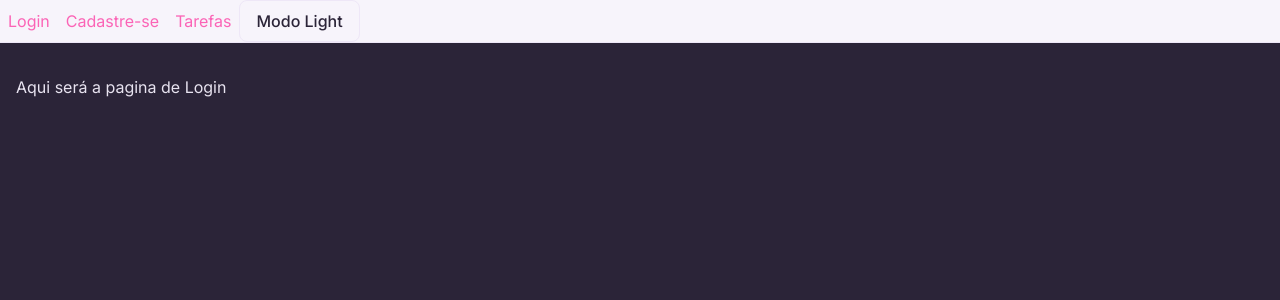
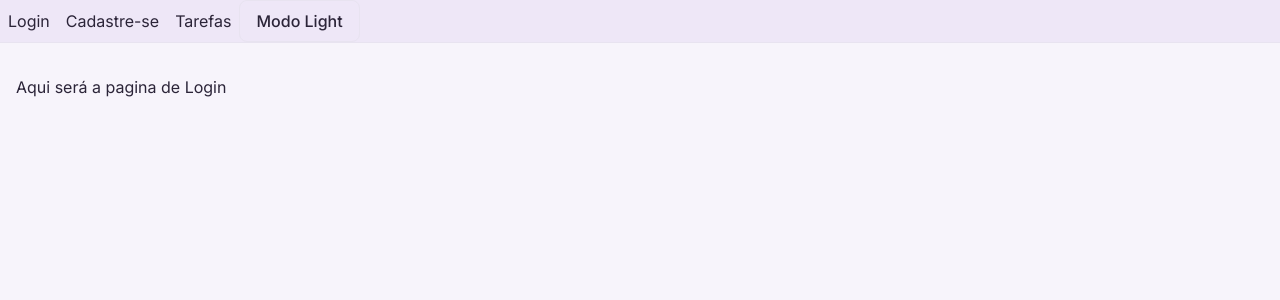
Before and after one commit to BrunaAMonteiro/Task-List-Vue, a Vue app: page /login in a window 1280 px wide. Shown: the top 300 px of the page. Built offline with nearby package versions, Linux system fonts and the light colour scheme.

Commit message:
Ajustando o css

```diff
--- a/src/App.vue
+++ b/src/App.vue
@@ -1,6 +1,6 @@
 <template>
   <div
-    class="min-h-screen bg-espeon-purple-light-900 dark: bg-espeon-purple-100 transitions-colors duration-200ms"
+    class="min-h-screen bg-white-light-150 dark: bg-espeon-purple-100 transitions-colors duration-200ms"
   >
     <nav-bar />
 
--- a/src/components/MenuItem.vue
+++ b/src/components/MenuItem.vue
@@ -1,7 +1,7 @@
 <template>
     <router-link
         :to="redirectTo"
-        class="text-pink-400 p-2 hover:underline"
+        class="text-espeon-purple-900 p-2 hover:underline"
     >
         {{ title }}
     </router-link>
--- a/src/components/NavBar.vue
+++ b/src/components/NavBar.vue
@@ -1,5 +1,5 @@
 <template>
-    <header class="bg-white-light-150 dark: bg-gray-900 border-b border-white-light-250 dark: border-gray-800 sticky top-0 z-50" >
+    <header class="bg-white-light-250 dark: bg-espeon-purple-200 border-b border-white-200 dark: border-espeon-purple-300 sticky top-0 z-50" >
 
         <div class="flez items-center gap-4">
 
@@ -18,8 +18,15 @@
 
             <button
                 @click="toggleTheme"
-                class="px-4 py-2 rounded-lg text-espeon-purple-light-900 dark:text-white-200 bg-transparent border border-white-light-250 dark:border-espeon-purple-200 cursor-pointer transition-all duration-200 font-medium hover:border-gray-100 dark:hover:border-gray-light-200 hover:text-espeon-lavanda-light-300 dark:hover:text-espeon-lavanda-100"
-
+                class="px-4 py-2 rounded-lg
+                text-espeon-purple-900
+                dark:text-white-200 bg-transparent border
+                border-white-200
+                dark:border-espeon-purple-300 cursor-pointer transition-all duration-200 font-medium
+                hover:border-gray-100
+                dark:hover:border-gray-light-200
+                hover:text-espeon-lavanda-light-300
+                dark:hover:text-espeon-lavanda-100"
             >
                 {{ isDark ? 'Modo Dark' : 'Modo Light' }}
             </button>
--- a/src/style.css
+++ b/src/style.css
@@ -5,9 +5,9 @@
 
 @theme {
     --color-white-100: #fff;
-    --color-white-light-150: #f7f4fb;
-    --color-white-200: #e8e3f0;
-    --color-white-light-250: #eee7f7;
+    --color-white-light-150: #f7f4fb; /* bg light */
+    --color-white-200: #e8e3f0; /* text dark */
+    --color-white-light-250: #eee7f7; /* header light */
 
     --color-black: #000;
 
@@ -16,12 +16,13 @@
 
     --color-transparent: transparent;
 
-    --color-espeon-purple-100: #1a1625;
-    --color-espeon-purple-200: #211c2e;
-    --color-espeon-purple-light-900: #2b2438;
+    --color-espeon-purple-100: #1a1625; /* bg dark */
+    --color-espeon-purple-200: #211c2e; /* header dark */
+    --color-espeon-purple-300: #3f3555; /* hearder border dark */
+    --color-espeon-purple-900: #2b2438;
 
     --color-espeon-lavanda-100: #a67bc4;
-    --color-espeon-lavanda-200: #b98cd6;
+    --color-espeon-lavanda-200: #b98cd6; /* light text */
 
     --color-espeon-lavanda-light-300: #8e6bb5;
     --color-espeon-lavanda-light-400: #a67bc4;
@@ -35,8 +36,8 @@
 
 body {
     font-family: 'Inter', sans-serif;
-    background-color: var(--color-espeon-purple-100);
-    color: var(--color-white-200);
+    background-color: var(--color-white-light-150);
+    color: var(--color-espeon-purple-900);
 }
 
 * {
```
